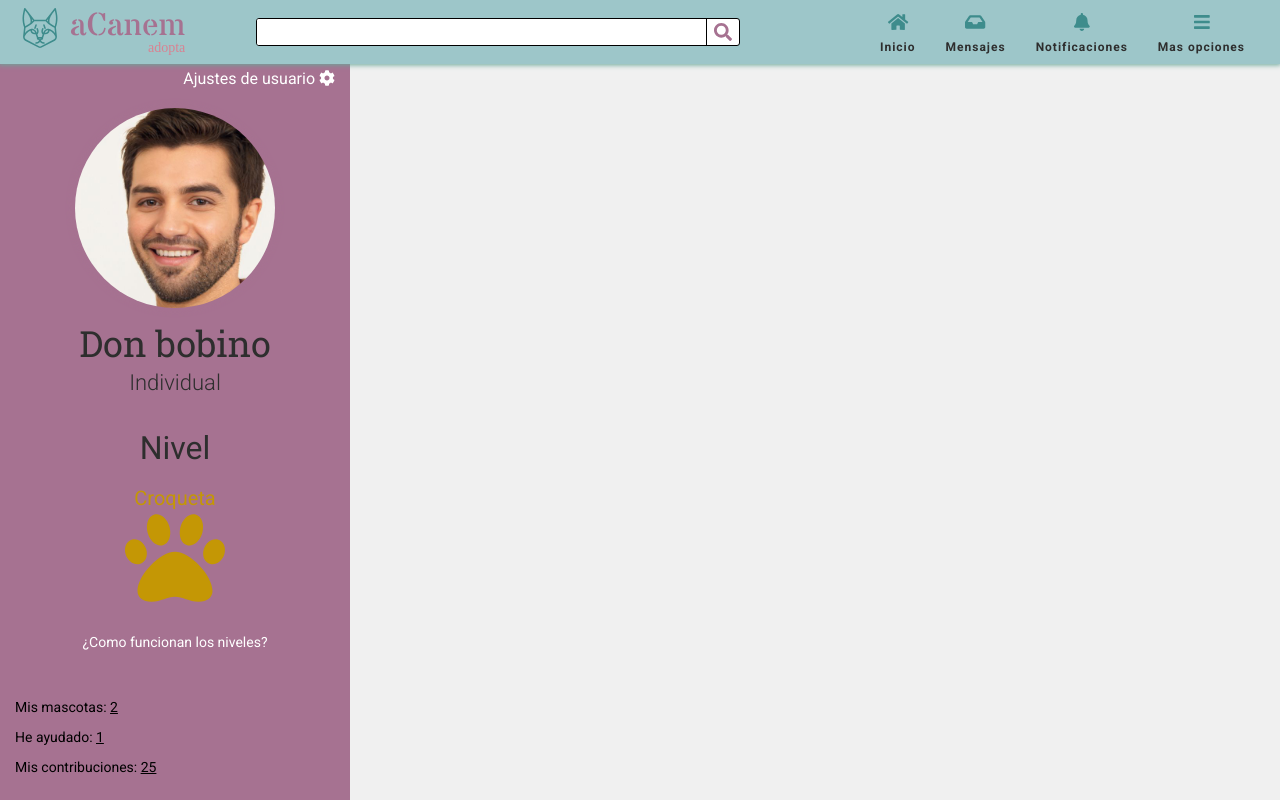
After one commit to AngelKero/aCanem, a PHP site: page /views/pet.html in a window 1280 px wide. The commit adds this page. Run offline with PHP 8.4, Linux system fonts and the light colour scheme; some libraries are stand-ins or nearby versions.

```diff
--- a/sass/_aside.sass
+++ b/sass/_aside.sass
@@ -8,7 +8,7 @@ body
             height: 100vh
             z-index: 1
             width: 350px
-            background: $color-4-hex
+            background: $color-2-hex
             padding: 0 15px
             padding-top: 70px
             .settings-user
@@ -18,7 +18,7 @@ body
                 text-align: right
                 font-size: 16px
                 text-decoration: none
-                color: white
+                color: $color-8-hex
                 font-family: 'Roboto', sans-serif
                 &:hover
                     text-decoration: underline
@@ -36,6 +36,7 @@ body
                         width: 200px
                         box-shadow: 0 0 7px 1px $color-2-hex
                 > h3,h4
+                    color: $color-9-hex
                     text-align: center
                     margin: 0
                     padding: 0
@@ -54,9 +55,9 @@ body
                 .user-stadistics
                     margin: 35px 0
                     p
-                        color: black
+                        color: color: $color-9-hex
                         font-family: 'Roboto', sans-serif
-                        font-weight: 300
+                        font-weight: 500
                         font-size: 14px
                         span
                             text-decoration: underline
@@ -84,6 +85,6 @@ body
                         text-align: center
                         font-size: 14px
                         text-decoration: none
-                        color: white
+                        color: $color-8-hex
                         &:hover
                             text-decoration: underline
--- a/sass/_header.sass
+++ b/sass/_header.sass
@@ -81,7 +81,7 @@ body
                         .text-button
                             margin: 0
                             margin-top: 7px
-                            color: $color-2-hex
+                            color: $color-9-hex
                             font-size: 12px
                             letter-spacing: 1px
                             text-align: center
--- a/sass/_main.sass
+++ b/sass/_main.sass
@@ -45,9 +45,12 @@ body
                             .user-time
                                 background: $color-6-hex
                                 p
+                                    color: $color-8-hex
                                     margin-top: 5px
                                     text-decoration: underline
+                                    transition: all .3s ease
                                     &:hover
+                                        color: $color-4-hex
                                         cursor: pointer
                                 .user-info-article
                                     display: flex
@@ -63,6 +66,14 @@ body
                             .buttons-comment-love
                                 background: $color-7-hex
                                 font-size: 20px
+                                .icon-love, .icon-comment
+                                    transition: all .3s ease
+                                .icon-love
+                                    &:hover
+                                        color: $color-10-hex
+                                .icon-comment
+                                    &:hover
+                                        color: $color-5-hex
                                 p
                                     margin-top: 3px
                                     transition: all .3s ease
@@ -79,9 +90,11 @@ body
                                 padding: 10px 20px
                             .article-sharing-text
                                 .title-article
+                                    color: $color-9-hex
                                     font-family: 'Roboto Slab', serif
                                     margin-bottom: 10px
                                 > p
+                                    color: $color-9-hex
                                     font-size: 14px
                                     text-align: justify
                             .image-article-sharing
@@ -107,7 +120,7 @@ body
                                 width: 50%
                             .about-pet
                                 background: $color-9-hex
-                                color: white
+                                color: $color-8-hex
                                 padding: 10px
                                 .name-pet
                                     font-family: 'Roboto Slab', serif
@@ -127,6 +140,7 @@ body
                                         width: 100%
                                 .reasons
                                     padding: 10px
+                                    color: $color-9-hex
                                     h5
                                         font-family: 'Roboto Slab', serif
                                         font-size: 16px
--- a/sass/master.css
+++ b/sass/master.css
@@ -159,7 +159,7 @@ body header .navigation .buttons-navigation li a .icon-button {
 body header .navigation .buttons-navigation li a .text-button {
   margin: 0;
   margin-top: 7px;
-  color: #A67291;
+  color: #2e2e2e;
   font-size: 12px;
   letter-spacing: 1px;
   text-align: center;
@@ -183,7 +183,7 @@ body main .info {
   height: 100vh;
   z-index: 1;
   width: 350px;
-  background: #3E8C8C;
+  background: #A67291;
   padding: 0 15px;
   padding-top: 70px;
 }
@@ -235,6 +235,7 @@ body main .info .info-user .image-profile img {
 }
 
 body main .info .info-user > h3, body main .info .info-user h4 {
+  color: #2e2e2e;
   text-align: center;
   margin: 0;
   padding: 0;
@@ -263,7 +264,7 @@ body main .info .info-user .user-stadistics {
 body main .info .info-user .user-stadistics p {
   color: black;
   font-family: 'Roboto', sans-serif;
-  font-weight: 300;
+  font-weight: 500;
   font-size: 14px;
 }
 
@@ -398,9 +399,12 @@ body main .main-of-page .articles .group-articles .article-about-sharing .user-t
 body main .main-of-page .articles .group-articles .article-about-sharing .user-time p, body main .main-of-page .articles .group-articles .article-about-adopt .user-time p {
   margin-top: 5px;
   text-decoration: underline;
+  -webkit-transition: all .3s ease;
+  transition: all .3s ease;
 }
 
 body main .main-of-page .articles .group-articles .article-about-sharing .user-time p:hover, body main .main-of-page .articles .group-articles .article-about-adopt .user-time p:hover {
+  color: #3E8C8C;
   cursor: pointer;
 }
 
@@ -429,6 +433,19 @@ body main .main-of-page .articles .group-articles .article-about-sharing .user-t
 body main .main-of-page .articles .group-articles .article-about-sharing .buttons-comment-love, body main .main-of-page .articles .group-articles .article-about-adopt .buttons-comment-love {
   background: #d1d1d1;
   font-size: 20px;
+}
+
+body main .main-of-page .articles .group-articles .article-about-sharing .buttons-comment-love .icon-love, body main .main-of-page .articles .group-articles .article-about-sharing .buttons-comment-love .icon-comment, body main .main-of-page .articles .group-articles .article-about-adopt .buttons-comment-love .icon-love, body main .main-of-page .articles .group-articles .article-about-adopt .buttons-comment-love .icon-comment {
+  -webkit-transition: all .3s ease;
+  transition: all .3s ease;
+}
+
+body main .main-of-page .articles .group-articles .article-about-sharing .buttons-comment-love .icon-love:hover, body main .main-of-page .articles .group-articles .article-about-adopt .buttons-comment-love .icon-love:hover {
+  color: #b61a3c;
+}
+
+body main .main-of-page .articles .group-articles .article-about-sharing .buttons-comment-love .icon-comment:hover, body main .main-of-page .articles .group-articles .article-about-adopt .buttons-comment-love .icon-comment:hover {
+  color: #6AA899;
 }
 
 body main .main-of-page .articles .group-articles .article-about-sharing .buttons-comment-love p, body main .main-of-page .articles .group-articles .article-about-adopt .buttons-comment-love p {
--- /dev/null
+++ b/views/pet.html
@@ -0,0 +1,96 @@
+<!DOCTYPE html>
+<html lang="es">
+<head>
+    <meta charset="UTF-8">
+    <meta name="viewport" content="width=device-width, user-scalable=no, initial-scale=1.0, maximum-scale=1.0, minimum-scale=1.0">
+    <meta http-equiv="X-UA-Compatible" content="ie=edge">
+    <meta name="keywords" content="Mascotas, Adopcion, Comparte, Experiencias">
+    <meta name="description" content="Pagina dedicada a la adopcion de mascotas (perros, gatos, etc). aCanem es un intermediario entre el que quiere dar en adopcion y el que quiere adoptar.">
+    <meta name="author" content="aCanem">
+    <link rel="shortcut icon" href="resourses/favicon.svg" type="image/x-icon">
+    <title>aCanem | Proceso de adopcion</title>
+    <!-- Google Fonts -->
+    <link href="https://fonts.googleapis.com/css2?family=Roboto+Slab&family=Roboto:wght@300;400;700&family=Stardos+Stencil&display=swap" rel="stylesheet">
+    <!-- Fontasome -->
+    <script defer src="https://use.fontawesome.com/releases/v5.1.1/js/all.js" integrity="sha384-BtvRZcyfv4r0x/phJt9Y9HhnN5ur1Z+kZbKVgzVBAlQZX4jvAuImlIz+bG7TS00a" crossorigin="anonymous"></script>
+    <!-- Normalize -->
+    <link rel="stylesheet" href="../css/normalize.css">
+    <!-- Styles -->
+    <link rel="stylesheet" href="../sass/master.css">
+    <link rel="stylesheet" href="../css/styles.css">
+</head>
+<body>
+    <header>
+        <nav class="navigation">
+            <div class="logo">
+                <a href="#">
+                    <img src="../resourses/favicon.svg" alt="logo canem">
+                    <div class="letters-logo">
+                        <h1>aCanem</h1>
+                        <h2>adopta</h2>
+                    </div>
+                </a>
+            </div>
+            <form action="" method="post" class="buscador">
+                <input type="search" name="search" id="search">
+                <div class="search-icon">
+                    <a href="#"><i class="fas fa-search"></i></a>
+                </div>
+            </form>
+            <ul class="buttons-navigation">
+                <li class="button-home">
+                    <a href="../index.html">
+                        <p class="icon-button"><i class="fas fa-home"></i></p>
+                        <p class="text-button">Inicio</p>
+                    </a>
+
+                </li>
+                <li class="button-messages">
+                    <a href="#">
+                        <p class="icon-button"><i class="fas fa-inbox"></i></p>
+                        <p class="text-button">Mensajes</p>
+                    </a>
+                </li>
+                <li class="button-notifications">
+                    <a href="#">
+                        <p class="icon-button"><i class="fas fa-bell"></i></p>
+                        <p class="text-button">Notificaciones</p>
+                    </a>
+                </li>
+                <li class="button-options">
+                    <a href="#">
+                        <p class="icon-button"><i class="fas fa-bars"></i></p>
+                        <p class="text-button">Mas opciones</p>
+                    </a>
+                </li>
+            </ul>
+        </nav>
+    </header>
+    <main>
+        <aside class="info">
+            <a href="#" class="settings-user">Ajustes de usuario  <i class="fas fa-cog"></i></a>
+            <section class="info-user">
+                <div class="image-profile">
+                    <img src="../img/profile/profile2.png" alt="" width="300">
+                </div>
+                <h3 class="user-name">Don bobino</h3>
+                <h4 class="user-type">Individual</h4>
+                <div class="user-level-info">
+                    <h4 class="level">Nivel</h4>
+                    <p class="user-level">Croqueta</p>
+                    <p class="icon-level"><i class="fas fa-paw"></i></p>
+                    <a href="#">¿Como funcionan los niveles?</a>
+                </div>
+                <div class="user-stadistics">
+                    <p class="user-pets">Mis mascotas: <span id="num-pets">2</span></p>
+                    <p class="user-pets">He ayudado: <span id="num-helps">1</span></p>
+                    <p class="user-pets">Mis contribuciones: <span id="num-contributions">25</span></p>
+                </div>
+            </section>
+        </aside>
+        <section class="main-of-page">
+
+        </section>
+    </main>
+</body>
+</html>
```
Also changed, not shown: index.html (+5 -5 lines), 1 other file.
